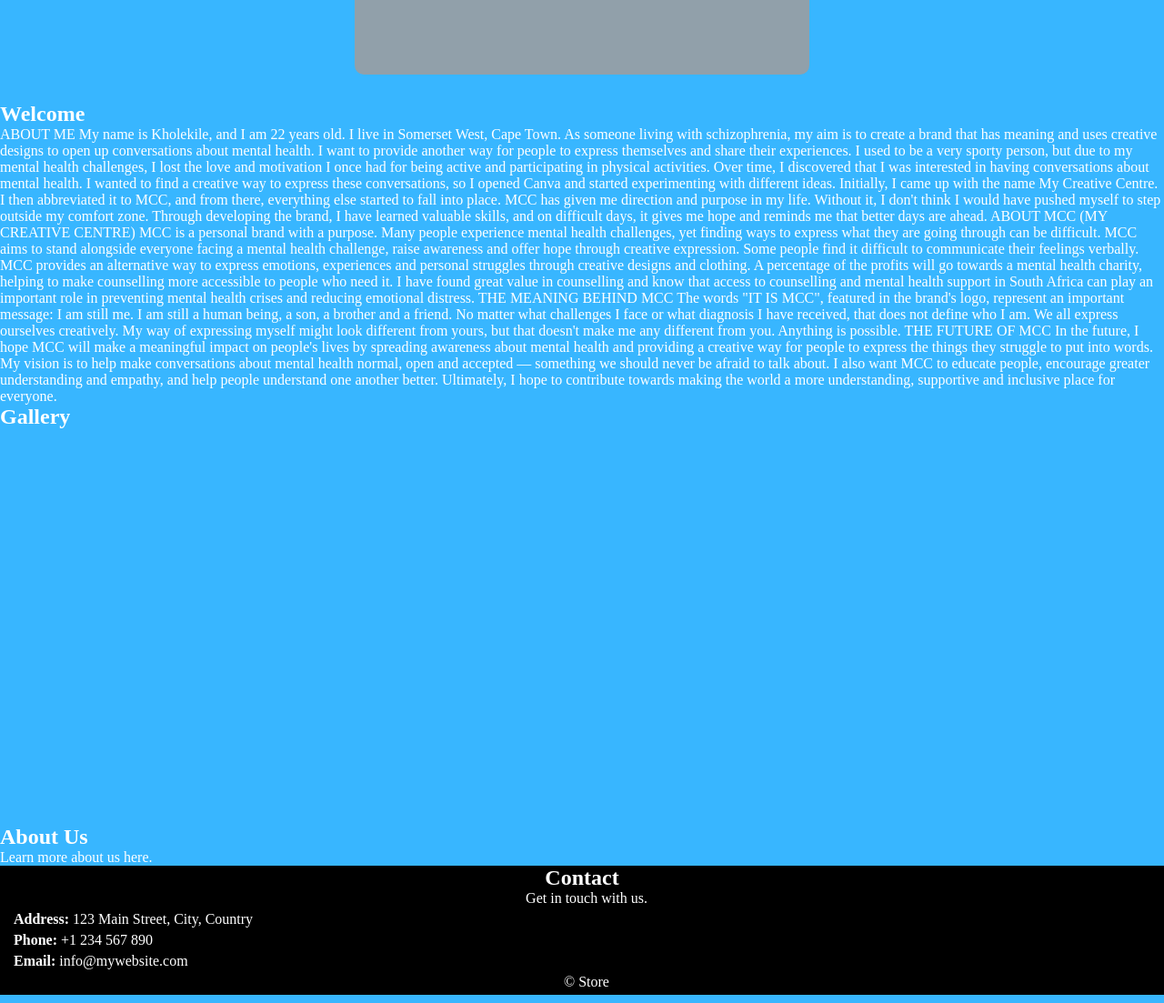
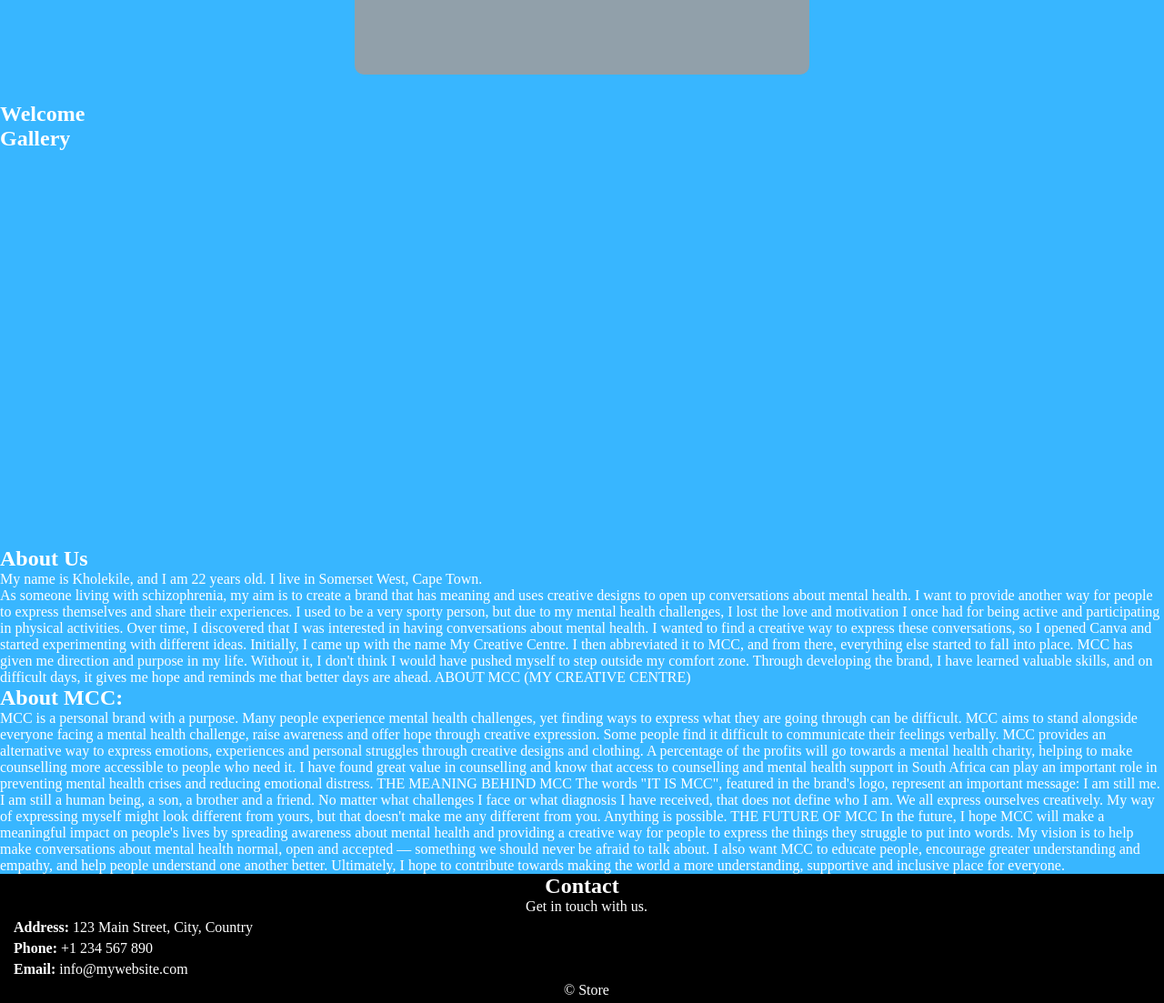
Before and after one commit to khruschev20/It_Is_Me_Shop, a plain HTML site: page index.html in a window 1280 px wide. Shown: the part 460-1563 px from the top of the page at 91% size. Drawn offline with Linux system fonts and the light colour scheme; grey boxes are pictures that could not be loaded.

Commit message:
Update index.html

```diff
--- a/index.html
+++ b/index.html
@@ -41,13 +41,29 @@
 </div>
 		<section id="home">
         <h1>Welcome</h1>
-        <p>ABOUT ME
-My name is Kholekile, and I am 22 years old. I live in Somerset West, Cape Town.
+        <p></p>
+    </section>
+
+    <section id="gallery">
+        <h2>Gallery</h2>
+
+        <!-- Put your slideshow code here -->
+        <div class="slideshow-container">
+            <!-- Your slideshow images -->
+        </div>
+    </section>
+
+    <section id="about">
+        <h2>About Us</h2>
+        <p>
+My name is Kholekile, and I am 22 years old. I live in Somerset West, Cape Town.</br>
 As someone living with schizophrenia, my aim is to create a brand that has meaning and uses creative designs to open up conversations about mental health. I want to provide another way for people to express themselves and share their experiences.
 I used to be a very sporty person, but due to my mental health challenges, I lost the love and motivation I once had for being active and participating in physical activities. Over time, I discovered that I was interested in having conversations about mental health. I wanted to find a creative way to express these conversations, so I opened Canva and started experimenting with different ideas.
 Initially, I came up with the name My Creative Centre. I then abbreviated it to MCC, and from there, everything else started to fall into place.
 MCC has given me direction and purpose in my life. Without it, I don't think I would have pushed myself to step outside my comfort zone. Through developing the brand, I have learned valuable skills, and on difficult days, it gives me hope and reminds me that better days are ahead.
-ABOUT MCC (MY CREATIVE CENTRE)
+ABOUT MCC (MY CREATIVE CENTRE)</p>
+	<h2>About MCC:</h2>
+<P>
 MCC is a personal brand with a purpose.
 Many people experience mental health challenges, yet finding ways to express what they are going through can be difficult. MCC aims to stand alongside everyone facing a mental health challenge, raise awareness and offer hope through creative expression.
 Some people find it difficult to communicate their feelings verbally. MCC provides an alternative way to express emotions, experiences and personal struggles through creative designs and clothing.
@@ -63,20 +79,6 @@ My vision is to help make conversations about mental health normal, open and acc
 I also want MCC to educate people, encourage greater understanding and empathy, and help people understand one another better.
 Ultimately, I hope to contribute towards making the world a more understanding, supportive and inclusive place for everyone.</p>
     </section>
-
-    <section id="gallery">
-        <h2>Gallery</h2>
-
-        <!-- Put your slideshow code here -->
-        <div class="slideshow-container">
-            <!-- Your slideshow images -->
-        </div>
-    </section>
-
-    <section id="about">
-        <h2>About Us</h2>
-        <p>Learn more about us here.</p>
-    </section>
 	</main>
 	<footer role="contentinfo">
         <div id="contact">
```
